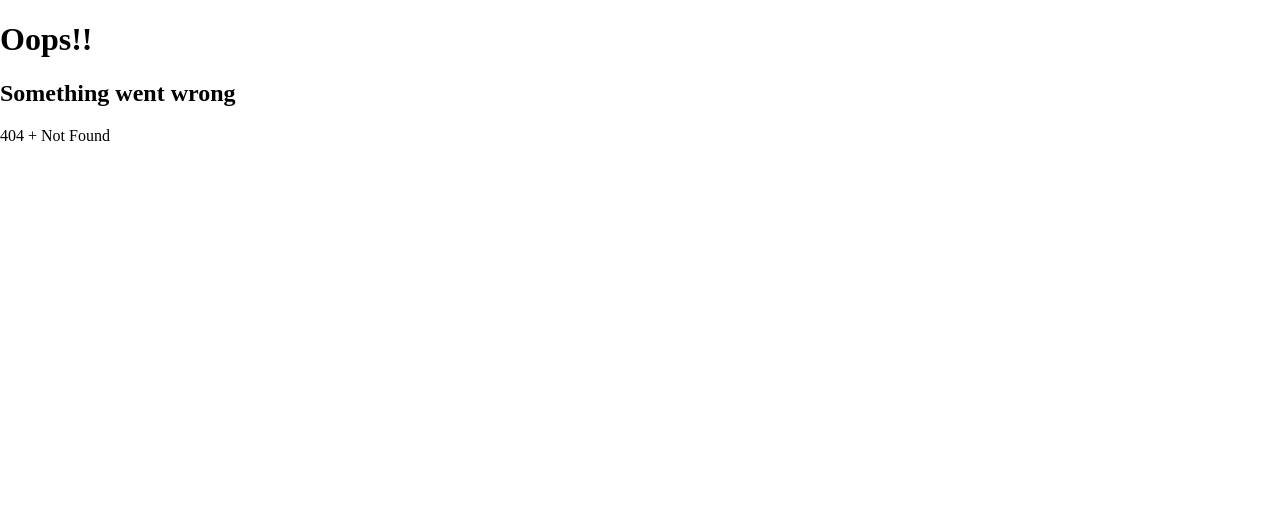
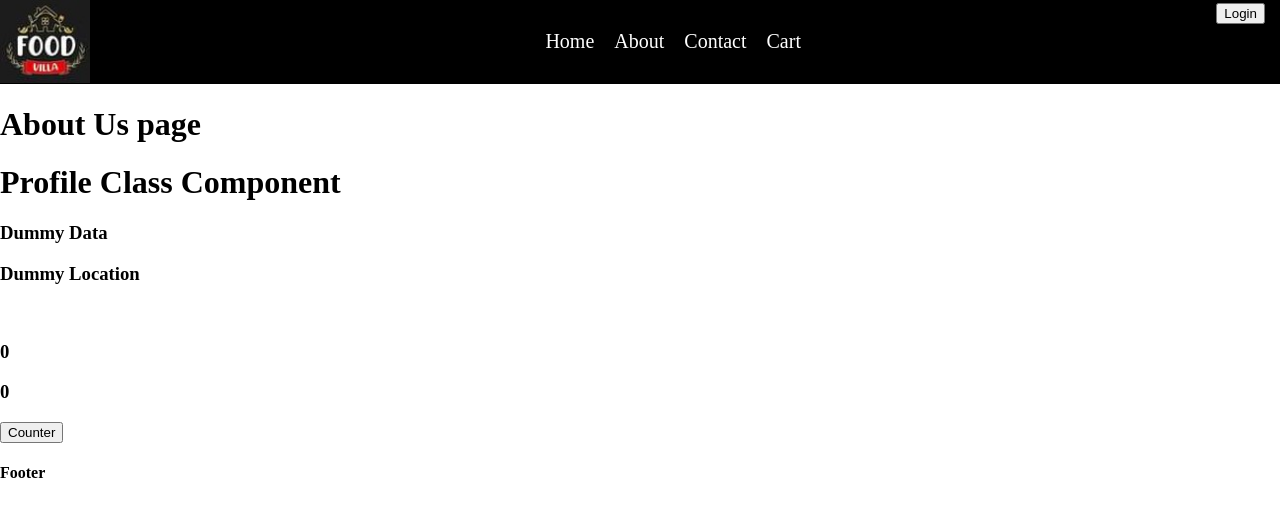
Before and after one commit to saakshi10/NamasteReact, a React (Vite) app: page /about/profile in a window 1280 px wide. Before the commit this address had no page. Shown: the top 516 px of the page. Built offline with nearby package versions, Linux system fonts and the light colour scheme; no server answers.

Commit message:
class based componenets

```diff
--- a/src/components/About.js
+++ b/src/components/About.js
@@ -1,11 +1,49 @@
 import React from "react";
+import { Link, Outlet } from "react-router-dom";
+import Profile from "./Profile";
+import ProfileClass from "./ProfileClass";
 
 const AboutComponent = () => {
     return (
         <div className="about-us">
             <h1>About Us page</h1>
+            <ProfileClass name={"Saakshi"} />
+            <Profile name={"Saakshi"} />
+            {/* <Link to={"/about/profile"}>pr</Link>
+            <Outlet></Outlet> */}
         </div>
     );
 };
 
-export default AboutComponent;
+class About extends React.Component {
+    constructor(props) {
+        super(props);
+        this.state = {};
+        console.log("constructor called");
+    }
+
+    render() {
+        console.log("render called");
+
+        return (
+            <div className="about-us">
+                <h1>About Us page</h1>
+                <ProfileClass />
+                {/* <ProfileClass name={"Singhal"} /> */}
+
+                {/* <Profile name={"Saakshi"} /> */}
+            </div>
+        );
+    }
+
+    componentDidMount() {
+        console.log("componenetDidMount");
+    }
+
+    componentDidUpdate() {
+        console.log("componentDidUpdate");
+    }
+}
+
+// export default AboutComponent;
+export default About;
--- a/src/components/Body.js
+++ b/src/components/Body.js
@@ -28,6 +28,21 @@ const Body = () => {
     useEffect(() => {
         getRestaurants();
     }, []);
+
+    useEffect(() => {
+        console.log("use effect");
+        const timer = setInterval(() => {
+            console.log("REACT FUNCTION");
+        }, 1000);
+
+        // use can use a return function in use effect, it will be called when componenet will unmount
+        return () => {
+            console.log("use effect return");
+            clearInterval(timer);
+        };
+    }, []);
+
+    console.log("render");
 
     async function getRestaurants() {
         const data = await fetch(
--- /dev/null
+++ b/src/components/Profile.js
@@ -0,0 +1,30 @@
+import { useEffect, useState } from "react";
+
+const Profile = (props) => {
+    const [count, setCount] = useState(0);
+    // const [count2, setCount2] = useState(0);
+
+    useEffect(() => {
+        // api call
+    }, []);
+
+    return (
+        <div>
+            <h1>Profile Function Component</h1>
+            <h3>{props.name}</h3>
+            <h3>{count}</h3>
+            {/* <h3>{count2}</h3> */}
+
+            <button
+                onClick={() => {
+                    setCount(1);
+                    // setCount2(2);
+                }}
+            >
+                Counter
+            </button>
+        </div>
+    );
+};
+
+export default Profile;
--- /dev/null
+++ b/src/components/ProfileClass.js
@@ -0,0 +1,66 @@
+import React from "react";
+
+class ProfileClass extends React.Component {
+    constructor(props) {
+        super(props);
+        // Create State object
+        this.state = {
+            count: 0,
+            count2: 0,
+            userInfo: {
+                name: "Dummy Data",
+                location: "Dummy Location",
+            },
+        };
+        console.log("child constructor called " + this.props.name);
+    }
+
+    render() {
+        console.log("child render called " + this.props.name);
+
+        return (
+            <div className="profilr-info">
+                <h1>Profile Class Component</h1>
+                <h3>{this.state.userInfo.name}</h3>
+                <h3>{this.state.userInfo.location}</h3>
+                <img src={this.state.userInfo.avatar_url} />
+
+                <h3>{this.state.count}</h3>
+                <h3>{this.state.count2}</h3>
+
+                {/* WE DONOT MUTATE STATE DIRECTLY*/}
+                <button onClick={() => this.setState({ count: 1, count2: 2 })}>
+                    Counter
+                </button>
+            </div>
+        );
+    }
+
+    // can make a componenet did mount as async but cannot make callback function of useEffect async
+    async componentDidMount() {
+        console.log("child - componenetDidMount" + this.props.name);
+
+        //APIs to be called here
+        const data = await fetch("https://api.github.com/users/saakshi10");
+        const json = await data.json();
+        this.setState({ userInfo: json });
+
+        // 'this' is shared with all functions of class
+        this.timer = setInterval(() => {
+            console.log("REACT cODE");
+        }, 1000);
+    }
+
+    componentDidUpdate() {
+        console.log("child - componentDidUpdate" + this.props.name);
+    }
+
+    componentWillUnmount() {
+        console.log("child - componentWillUnmount");
+        // clean up shoud come here
+        // like cleaning setInterval
+        clearInterval(this.timer);
+    }
+}
+
+export default ProfileClass;
```
Also changed, not shown: Assignments/References.md (+2 -2 lines), src/App.js (+9 -2 lines).
